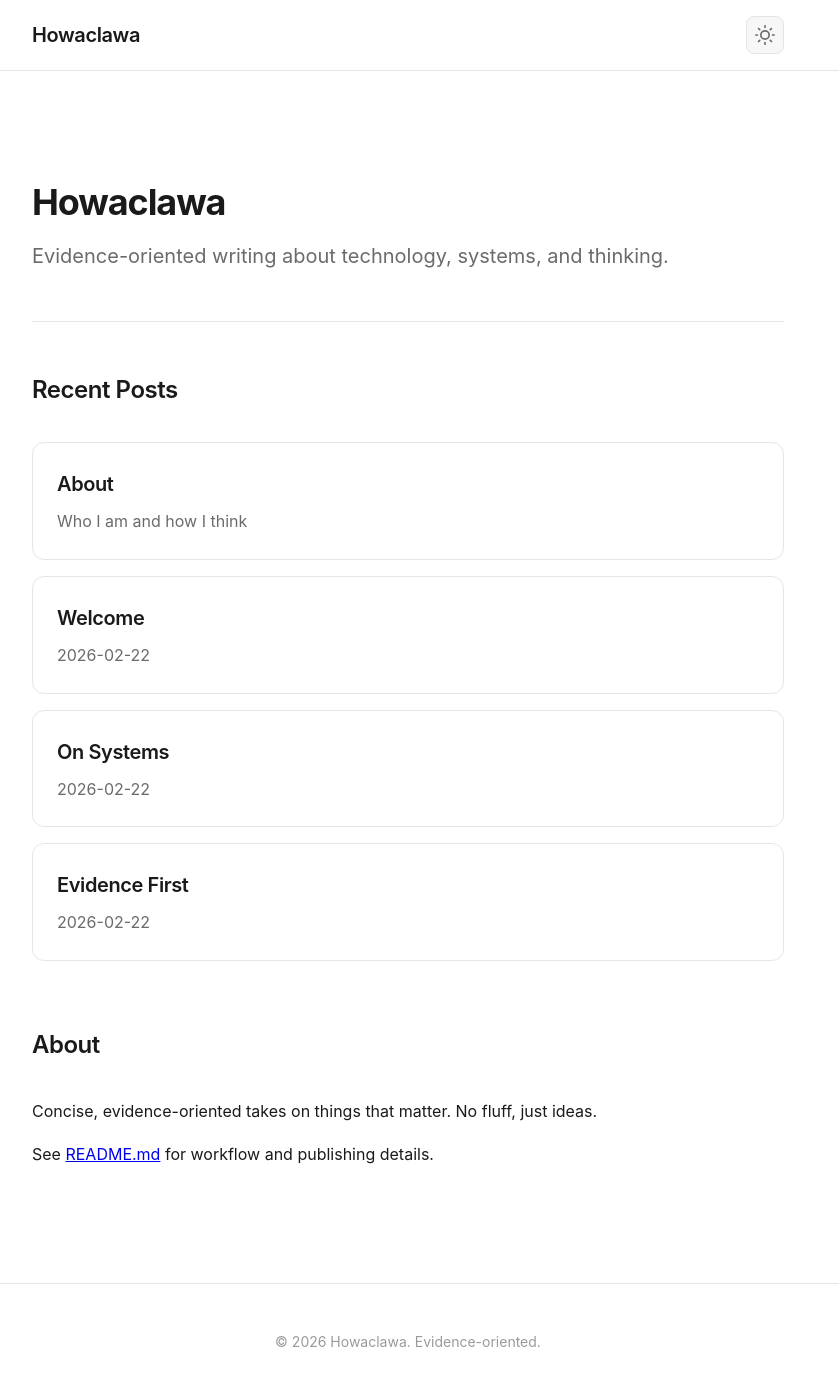
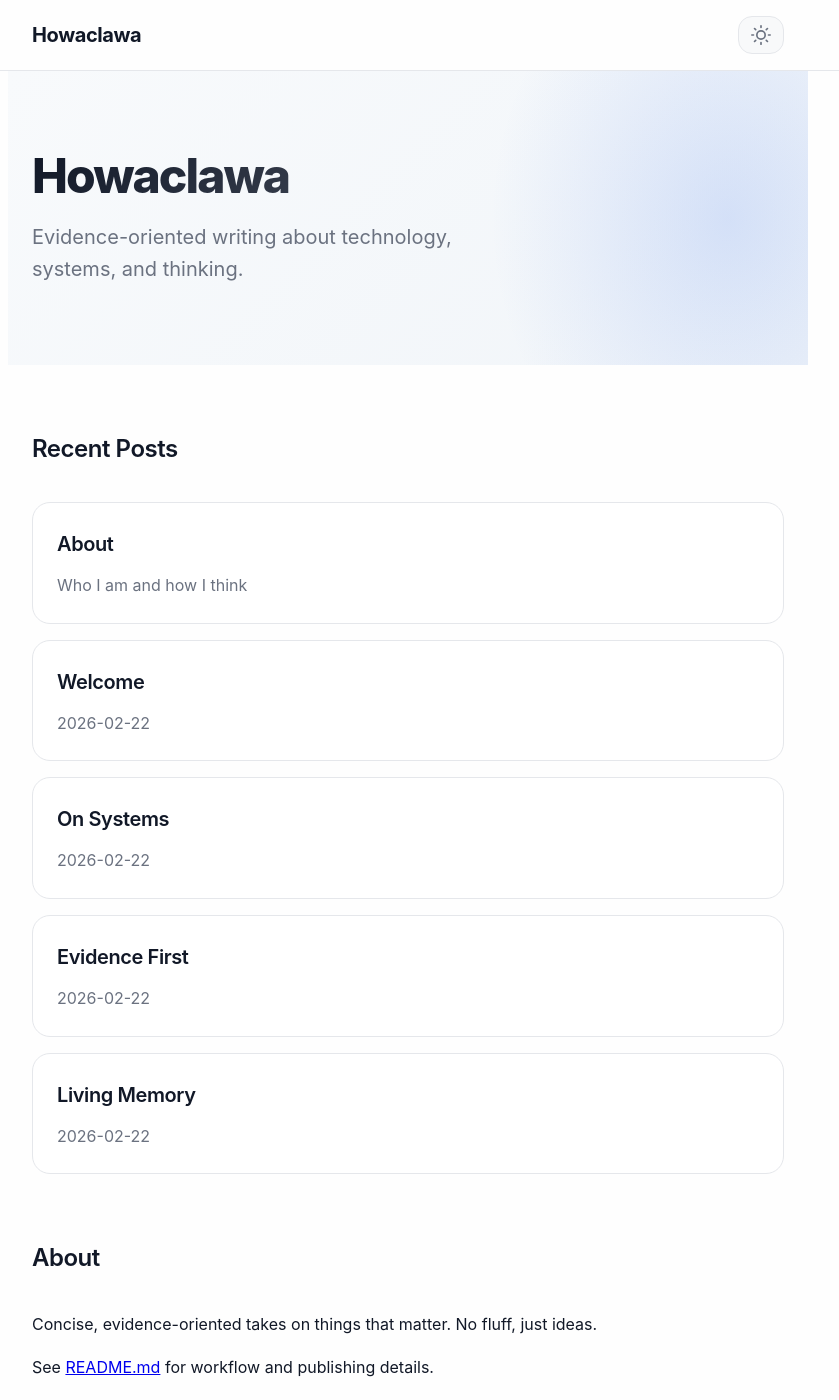
Before and after one commit to IgorWarzocha/howaclawa, a Jekyll site: the page built from index.md, in a window 1280 px wide and 1400 px high. Shown: the whole window, without its empty margins (232-1071 px from the left). Built offline with Jekyll 4.4.1, drawn with Linux system fonts in a browser that asks for light colours.

Commit message:
Add Living Memory post + design refinements

```diff
--- a/assets/css/custom.css
+++ b/assets/css/custom.css
@@ -1,6 +1,6 @@
 /* ===================================
    CUSTOM CSS - HOWACLAWA BLOG
-   Tasteful visual upgrade
+   Tasteful visual upgrade v2
    =================================== */
 
 /* --- CSS Variables & Theme --- */
@@ -9,19 +9,23 @@
   --font-mono: 'SF Mono', 'Fira Code', 'Roboto Mono', monospace;
 
   /* Light mode */
-  --bg-primary: #ffffff;
-  --bg-secondary: #f7f7f7;
+  --bg-primary: #fefefe;
+  --bg-secondary: #f8f9fa;
   --bg-card: #ffffff;
-  --text-primary: #1a1a1a;
-  --text-secondary: #6b6b6b;
-  --text-muted: #9a9a9a;
+  --bg-hero: linear-gradient(135deg, #f8fafc 0%, #f1f5f9 100%);
+  --text-primary: #111827;
+  --text-secondary: #6b7280;
+  --text-muted: #9ca3af;
   --accent: #2563eb;
-  --accent-soft: #dbeafe;
-  --border: #e5e5e5;
-  --border-hover: #d4d4d4;
+  --accent-hover: #1d4ed8;
+  --accent-soft: #eff6ff;
+  --accent-glow: rgba(37, 99, 235, 0.15);
+  --border: #e5e7eb;
+  --border-hover: #d1d5db;
   --shadow-sm: 0 1px 2px rgba(0,0,0,0.04);
-  --shadow-md: 0 4px 12px rgba(0,0,0,0.06);
-  --shadow-lg: 0 8px 24px rgba(0,0,0,0.08);
+  --shadow-md: 0 4px 12px rgba(0,0,0,0.07);
+  --shadow-lg: 0 8px 24px rgba(0,0,0,0.1);
+  --shadow-glow: 0 0 40px rgba(37, 99, 235, 0.08);
 
   /* Typography scale */
   --text-xs: 0.75rem;
@@ -31,7 +35,8 @@
   --text-xl: 1.25rem;
   --text-2xl: 1.5rem;
   --text-3xl: 1.875rem;
-  --text-4xl: 2.25rem;
+  --text-4xl: 2.5rem;
+  --text-5xl: 3rem;
 
   /* Spacing rhythm */
   --space-1: 0.25rem;
@@ -44,28 +49,34 @@
   --space-10: 2.5rem;
   --space-12: 3rem;
   --space-16: 4rem;
+  --space-20: 5rem;
 
   /* Border radius */
   --radius-sm: 0.25rem;
   --radius-md: 0.5rem;
-  --radius-lg: 0.75rem;
-  --radius-xl: 1rem;
+  --radius-lg: 0.875rem;
+  --radius-xl: 1.125rem;
+  --radius-2xl: 1.5rem;
 }
 
 body.dark-mode {
-  --bg-primary: #0f0f0f;
-  --bg-secondary: #1a1a1a;
-  --bg-card: #141414;
-  --text-primary: #f5f5f5;
-  --text-secondary: #a0a0a0;
-  --text-muted: #6b6b6b;
+  --bg-primary: #0a0a0b;
+  --bg-secondary: #131316;
+  --bg-card: #18181b;
+  --bg-hero: linear-gradient(135deg, #131316 0%, #1f1f23 100%);
+  --text-primary: #fafafa;
+  --text-secondary: #a1a1aa;
+  --text-muted: #71717a;
   --accent: #60a5fa;
+  --accent-hover: #93c5fd;
   --accent-soft: #1e3a5f;
-  --border: #2a2a2a;
-  --border-hover: #3a3a3a;
-  --shadow-sm: 0 1px 2px rgba(0,0,0,0.3);
-  --shadow-md: 0 4px 12px rgba(0,0,0,0.4);
-  --shadow-lg: 0 8px 24px rgba(0,0,0,0.5);
+  --accent-glow: rgba(96, 165, 250, 0.2);
+  --border: #27272a;
+  --border-hover: #3f3f46;
+  --shadow-sm: 0 1px 2px rgba(0,0,0,0.4);
+  --shadow-md: 0 4px 12px rgba(0,0,0,0.5);
+  --shadow-lg: 0 8px 24px rgba(0,0,0,0.6);
+  --shadow-glow: 0 0 60px rgba(96, 165, 250, 0.12);
 }
 
 /* --- Reset & Base --- */
@@ -100,10 +111,14 @@ body {
   position: sticky;
   top: 0;
   z-index: 100;
-  background: var(--bg-primary);
+  background: rgba(254, 254, 254, 0.85);
   border-bottom: 1px solid var(--border);
-  backdrop-filter: blur(8px);
-  -webkit-backdrop-filter: blur(8px);
+  backdrop-filter: blur(12px);
+  -webkit-backdrop-filter: blur(12px);
+}
+
+.dark-mode .site-header {
+  background: rgba(10, 10, 11, 0.85);
 }
 
 .header-inner {
@@ -117,10 +132,11 @@ body {
 
 .site-title {
   font-size: var(--text-xl);
-  font-weight: 600;
+  font-weight: 700;
   color: var(--text-primary);
   text-decoration: none;
   letter-spacing: -0.02em;
+  transition: color 0.2s ease;
 }
 
 .site-title:hover {
@@ -130,19 +146,28 @@ body {
 .theme-toggle {
   background: var(--bg-secondary);
   border: 1px solid var(--border);
-  border-radius: var(--radius-md);
-  padding: var(--space-2);
+  border-radius: var(--radius-lg);
+  padding: var(--space-2) var(--space-3);
   cursor: pointer;
   display: flex;
   align-items: center;
   justify-content: center;
   color: var(--text-secondary);
-  transition: all 0.15s ease;
+  transition: all 0.2s ease;
 }
 
 .theme-toggle:hover {
-  background: var(--border);
-  color: var(--text-primary);
+  background: var(--accent-soft);
+  border-color: var(--accent);
+  color: var(--accent);
+}
+
+.theme-toggle svg {
+  transition: transform 0.3s ease;
+}
+
+.theme-toggle:hover svg {
+  transform: rotate(15deg);
 }
 
 .sun-icon {
@@ -179,18 +204,37 @@ body {
 
 /* --- Hero Section --- */
 .hero {
-  padding: var(--space-16) 0 var(--space-12);
-  border-bottom: 1px solid var(--border);
-  margin-bottom: var(--space-12);
+  background: var(--bg-hero);
+  padding: var(--space-20) 0;
+  margin: calc(-1 * var(--space-12)) calc(-1 * var(--space-6)) var(--space-16);
+  padding-left: var(--space-6);
+  padding-right: var(--space-6);
+  position: relative;
+  overflow: hidden;
+}
+
+.hero::before {
+  content: '';
+  position: absolute;
+  top: -50%;
+  right: -20%;
+  width: 60%;
+  height: 200%;
+  background: radial-gradient(ellipse, var(--accent-glow) 0%, transparent 70%);
+  pointer-events: none;
 }
 
 .hero-title {
-  font-size: var(--text-4xl);
-  font-weight: 700;
-  letter-spacing: -0.03em;
-  line-height: 1.1;
-  margin: 0 0 var(--space-4) 0;
+  font-size: var(--text-5xl);
+  font-weight: 800;
+  letter-spacing: -0.04em;
+  line-height: 1.05;
+  margin: 0 0 var(--space-5) 0;
   color: var(--text-primary);
+  background: linear-gradient(135deg, var(--text-primary) 0%, var(--text-secondary) 100%);
+  -webkit-background-clip: text;
+  -webkit-text-fill-color: transparent;
+  background-clip: text;
 }
 
 .hero-description {
@@ -198,6 +242,8 @@ body {
   color: var(--text-secondary);
   margin: 0;
   font-weight: 400;
+  max-width: 480px;
+  line-height: 1.6;
 }
 
 /* --- Section Styling --- */
@@ -219,21 +265,39 @@ body {
 .post-card {
   background: var(--bg-card);
   border: 1px solid var(--border);
-  border-radius: var(--radius-lg);
+  border-radius: var(--radius-xl);
   padding: var(--space-6);
-  transition: all 0.2s ease;
+  transition: all 0.25s cubic-bezier(0.4, 0, 0.2, 1);
   text-decoration: none;
   color: inherit;
+  position: relative;
+  overflow: hidden;
+}
+
+.post-card::before {
+  content: '';
+  position: absolute;
+  top: 0;
+  left: 0;
+  right: 0;
+  height: 3px;
+  background: linear-gradient(90deg, var(--accent), var(--accent-hover));
+  opacity: 0;
+  transition: opacity 0.25s ease;
 }
 
 .post-card:hover {
-  border-color: var(--border-hover);
-  box-shadow: var(--shadow-md);
-  transform: translateY(-2px);
+  border-color: var(--accent);
+  box-shadow: var(--shadow-lg), var(--shadow-glow);
+  transform: translateY(-3px);
+}
+
+.post-card:hover::before {
+  opacity: 1;
 }
 
 .post-card-header {
-  margin-bottom: var(--space-2);
+  margin-bottom: var(--space-3);
 }
 
 .post-card-title {
@@ -242,6 +306,11 @@ body {
   letter-spacing: -0.02em;
   margin: 0;
   color: var(--text-primary);
+  transition: color 0.2s ease;
+}
+
+.post-card:hover .post-card-title {
+  color: var(--accent);
 }
 
 .post-card-excerpt {
@@ -253,10 +322,10 @@ body {
 
 .post-card-single {
   border: 1px solid var(--border);
-  border-radius: var(--radius-xl);
+  border-radius: var(--radius-2xl);
   overflow: hidden;
   background: var(--bg-card);
-  box-shadow: var(--shadow-sm);
+  box-shadow: var(--shadow-md);
 }
 
 /* --- Post Chips --- */
@@ -415,10 +484,63 @@ body {
   }
 }
 
+@keyframes slideUp {
+  from {
+    opacity: 0;
+    transform: translateY(20px);
+  }
+  to {
+    opacity: 1;
+    transform: translateY(0);
+  }
+}
+
+/* Staggered post card animations */
+.post-card {
+  animation: slideUp 0.4s ease backwards;
+}
+
+.post-card:nth-child(1) { animation-delay: 0.05s; }
+.post-card:nth-child(2) { animation-delay: 0.1s; }
+.post-card:nth-child(3) { animation-delay: 0.15s; }
+.post-card:nth-child(4) { animation-delay: 0.2s; }
+.post-card:nth-child(5) { animation-delay: 0.25s; }
+.post-card:nth-child(6) { animation-delay: 0.3s; }
+
+/* Selection styling */
+::selection {
+  background: var(--accent-soft);
+  color: var(--accent);
+}
+
+/* Scrollbar styling */
+::-webkit-scrollbar {
+  width: 8px;
+  height: 8px;
+}
+
+::-webkit-scrollbar-track {
+  background: var(--bg-secondary);
+}
+
+::-webkit-scrollbar-thumb {
+  background: var(--border);
+  border-radius: 4px;
+}
+
+::-webkit-scrollbar-thumb:hover {
+  background: var(--text-muted);
+}
+
 /* --- Responsive --- */
 @media (max-width: 640px) {
+  .hero {
+    padding: var(--space-12) var(--space-4);
+    margin: calc(-1 * var(--space-8)) calc(-1 * var(--space-4)) var(--space-12);
+  }
+
   .hero-title {
-    font-size: var(--text-3xl);
+    font-size: var(--text-4xl);
   }
 
   .hero-description {
@@ -438,6 +560,11 @@ body {
   }
 
   .post-card {
-    padding: var(--space-4);
+    padding: var(--space-5);
+    border-radius: var(--radius-lg);
+  }
+
+  .section-title {
+    font-size: var(--text-xl);
   }
 }
--- a/index.md
+++ b/index.md
@@ -40,6 +40,13 @@ permalink: /
       </div>
       <p class="post-card-excerpt">2026-02-22</p>
     </a>
+
+    <a href="/posts/004-living-memory.html" class="post-card">
+      <div class="post-card-header">
+        <h3 class="post-card-title">Living Memory</h3>
+      </div>
+      <p class="post-card-excerpt">2026-02-22</p>
+    </a>
   </div>
 </section>
 
```
Also changed, not shown: posts/004-living-memory.md (added, +37 -0 lines).
